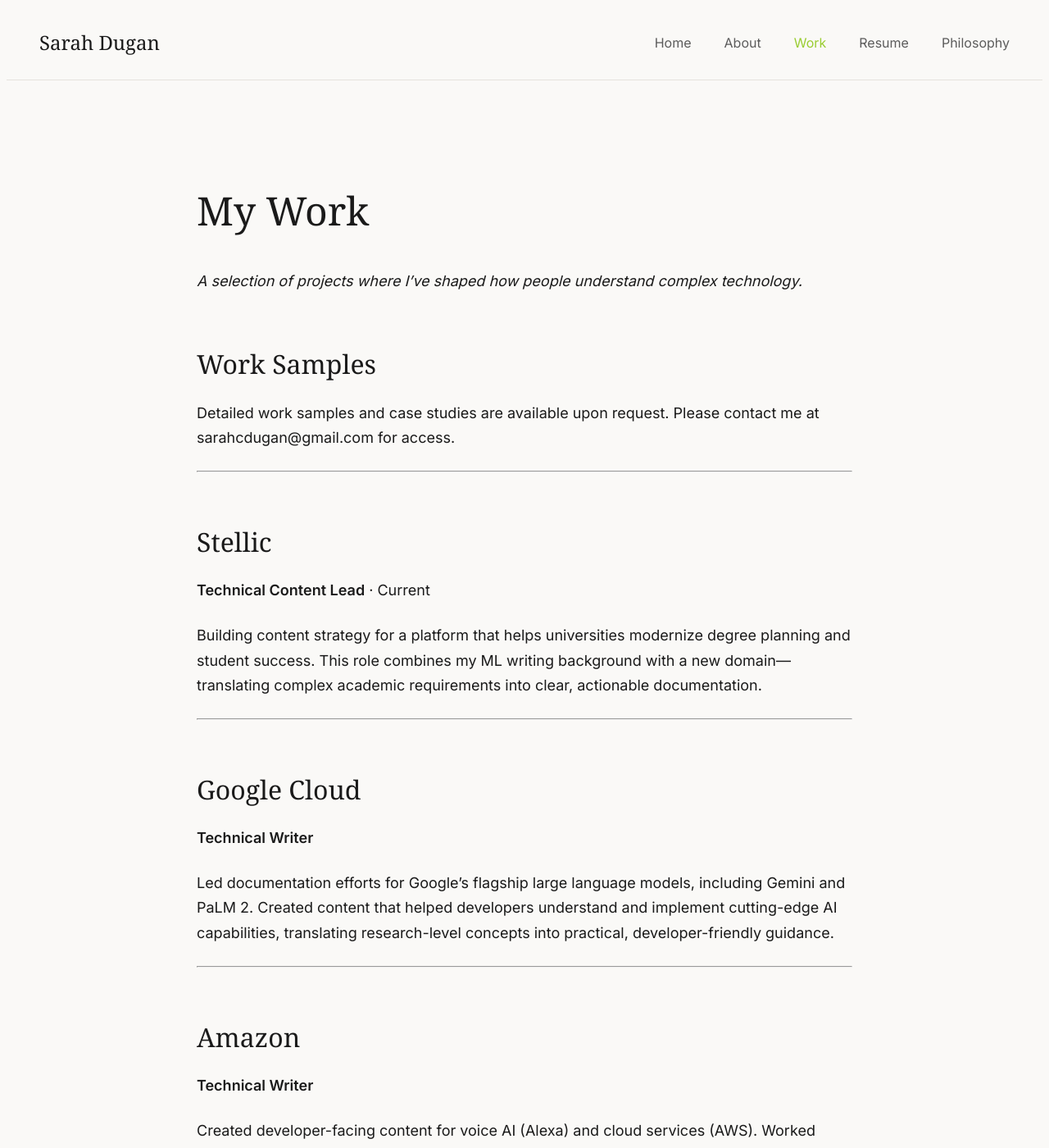
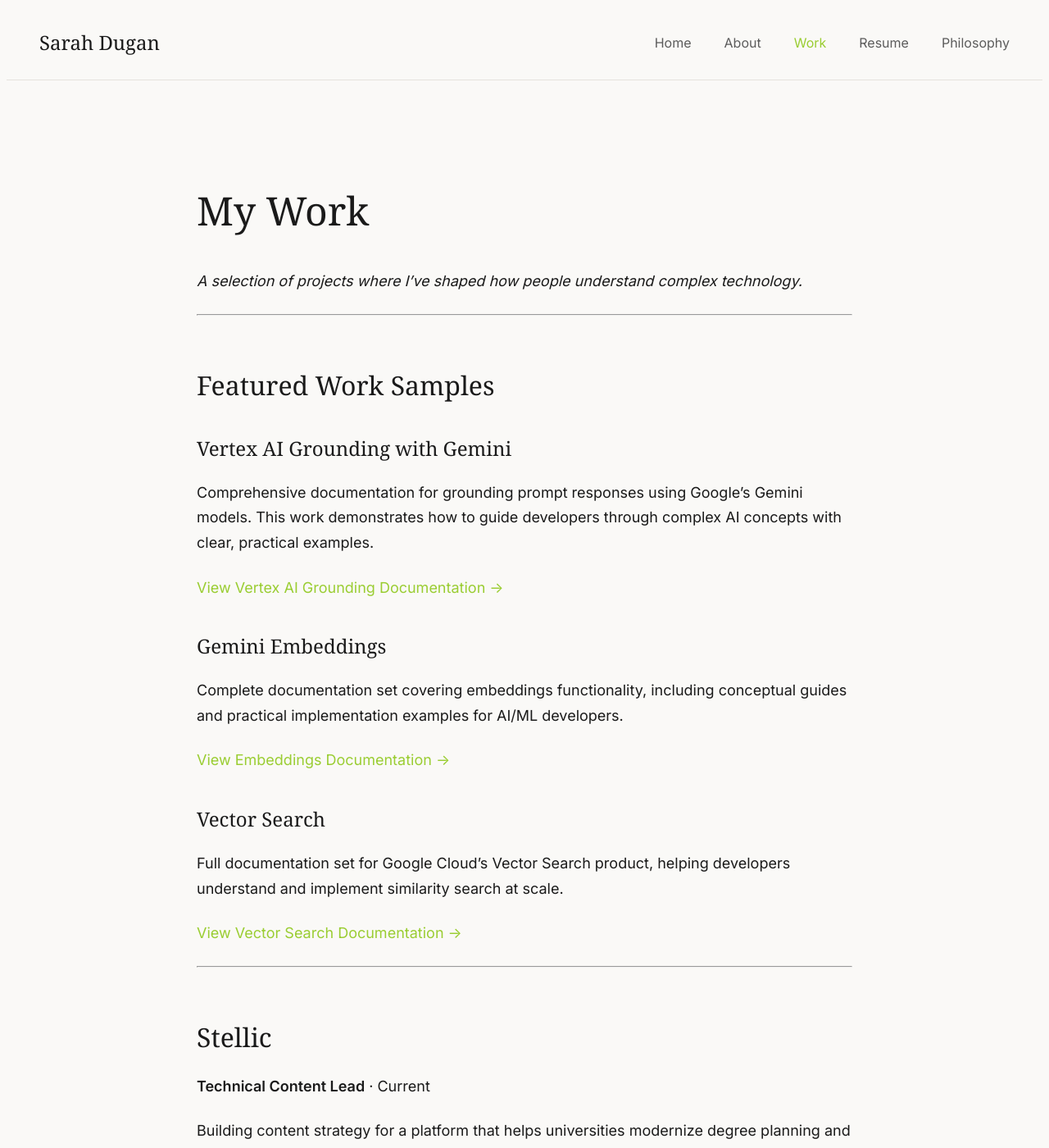
Before and after one commit to scrivera-dugan/site, a Jekyll site: the page built from my-work.md, in a window 1280 px wide and 1400 px high. Shown: the whole window at 82% size. Built offline with Jekyll 4.4.1, drawn with Linux system fonts in a browser that asks for light colours; some web fonts are replaced.

Commit message:
Update my-work.md

```diff
--- a/my-work.md
+++ b/my-work.md
@@ -2,18 +2,31 @@
 layout: default
 title: My Work
 ---
-
 # My Work
-
 *A selection of projects where I've shaped how people understand complex technology.*
 
-## Work Samples
-Detailed work samples and case studies are available upon request. Please contact me at sarahcdugan@gmail.com for access.
+---
+
+## Featured Work Samples
+
+### Vertex AI Grounding with Gemini
+Comprehensive documentation for grounding prompt responses using Google's Gemini models. This work demonstrates how to guide developers through complex AI concepts with clear, practical examples.
+
+[View Vertex AI Grounding Documentation →](https://cloud.google.com/vertex-ai/generative-ai/docs/grounding/overview)
+
+### Gemini Embeddings
+Complete documentation set covering embeddings functionality, including conceptual guides and practical implementation examples for AI/ML developers.
+
+[View Embeddings Documentation →](https://cloud.google.com/vertex-ai/generative-ai/docs/embeddings/get-text-embeddings)
+
+### Vector Search
+Full documentation set for Google Cloud's Vector Search product, helping developers understand and implement similarity search at scale.
+
+[View Vector Search Documentation →](https://cloud.google.com/vertex-ai/docs/vector-search/overview)
 
 ---
 
 ## Stellic
-
 **Technical Content Lead** · Current
 
 Building content strategy for a platform that helps universities modernize degree planning and student success. This role combines my ML writing background with a new domain—translating complex academic requirements into clear, actionable documentation.
@@ -21,7 +34,6 @@ Building content strategy for a platform that helps universities modernize degre
 ---
 
 ## Google Cloud
-
 **Technical Writer**
 
 Led documentation efforts for Google's flagship large language models, including Gemini and PaLM 2. Created content that helped developers understand and implement cutting-edge AI capabilities, translating research-level concepts into practical, developer-friendly guidance.
@@ -29,7 +41,6 @@ Led documentation efforts for Google's flagship large language models, including
 ---
 
 ## Amazon
-
 **Technical Writer**
 
 Created developer-facing content for voice AI (Alexa) and cloud services (AWS). Worked across teams to ensure consistency and clarity in documentation that reached millions of developers worldwide.
@@ -37,7 +48,6 @@ Created developer-facing content for voice AI (Alexa) and cloud services (AWS).
 ---
 
 ## IBM
-
 **Technical Writer**
 
 Early career foundation in technical writing, learning to navigate large-scale documentation systems and cross-functional collaboration in an enterprise environment.
```
